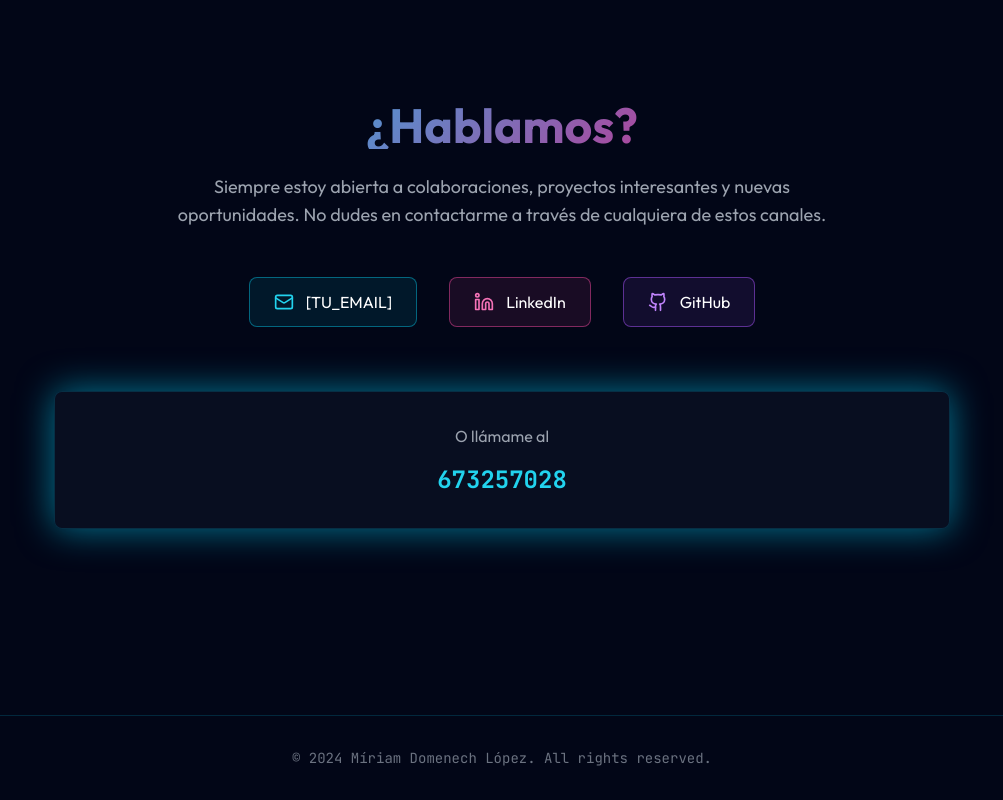
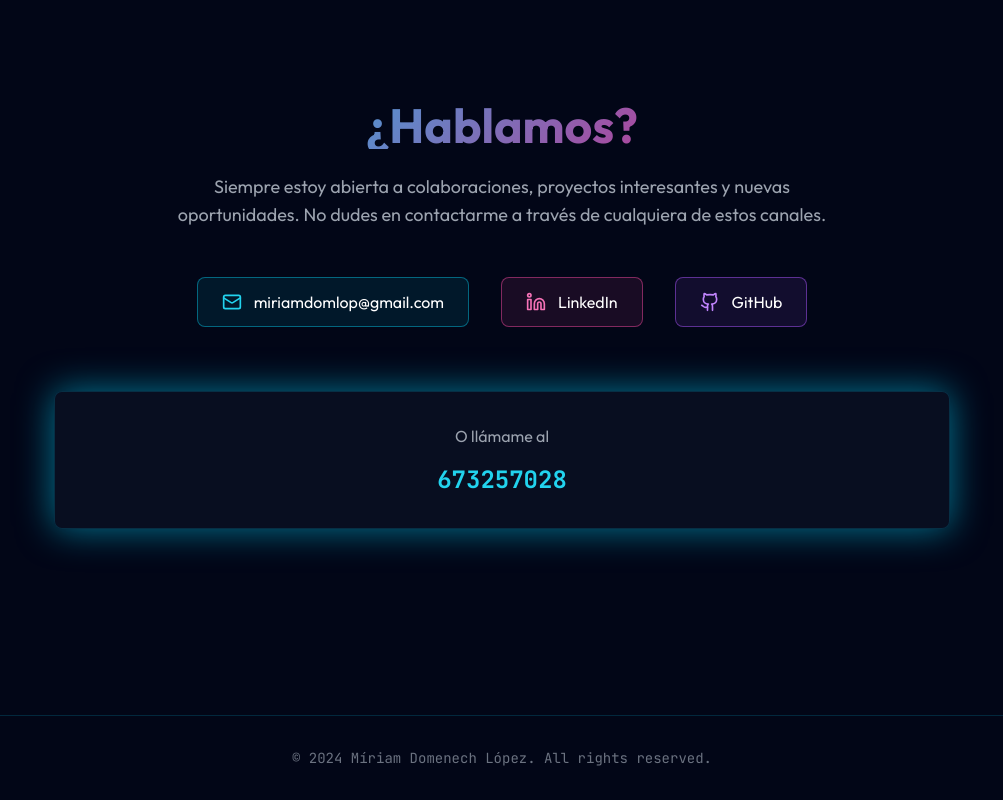
Before and after one commit to mdl92/mdomenech.github.io, a React (Create React App) app: page / in a window 1280 px wide. Shown: the part 4833-5633 px from the top of the page, without its empty margins (138-1141 px from the left). Built offline with nearby package versions, Linux system fonts and the light colour scheme.

Commit message:
Correo añadido

```diff
--- a/src/PortfolioMiriam.jsx
+++ b/src/PortfolioMiriam.jsx
@@ -512,7 +512,7 @@ export default function Portfolio() {
             <div className="flex flex-wrap justify-center gap-8 mb-16">
               <a href="mailto:[TU_EMAIL]" className="flex items-center gap-3 px-6 py-3 bg-cyan-500/10 border border-cyan-500/50 rounded-lg hover:border-cyan-400 hover:bg-cyan-500/20 transition group">
                 <Mail className="w-5 h-5 text-cyan-400 group-hover:animate-bounce" />
-                <span>[TU_EMAIL]</span>
+                <span>miriamdomlop@gmail.com</span>
               </a>
               <a href="https://linkedin.com/in/[TU_LINKEDIN]" target="_blank" rel="noopener noreferrer" className="flex items-center gap-3 px-6 py-3 bg-pink-500/10 border border-pink-500/50 rounded-lg hover:border-pink-400 hover:bg-pink-500/20 transition group">
                 <Linkedin className="w-5 h-5 text-pink-400 group-hover:animate-bounce" />
```
